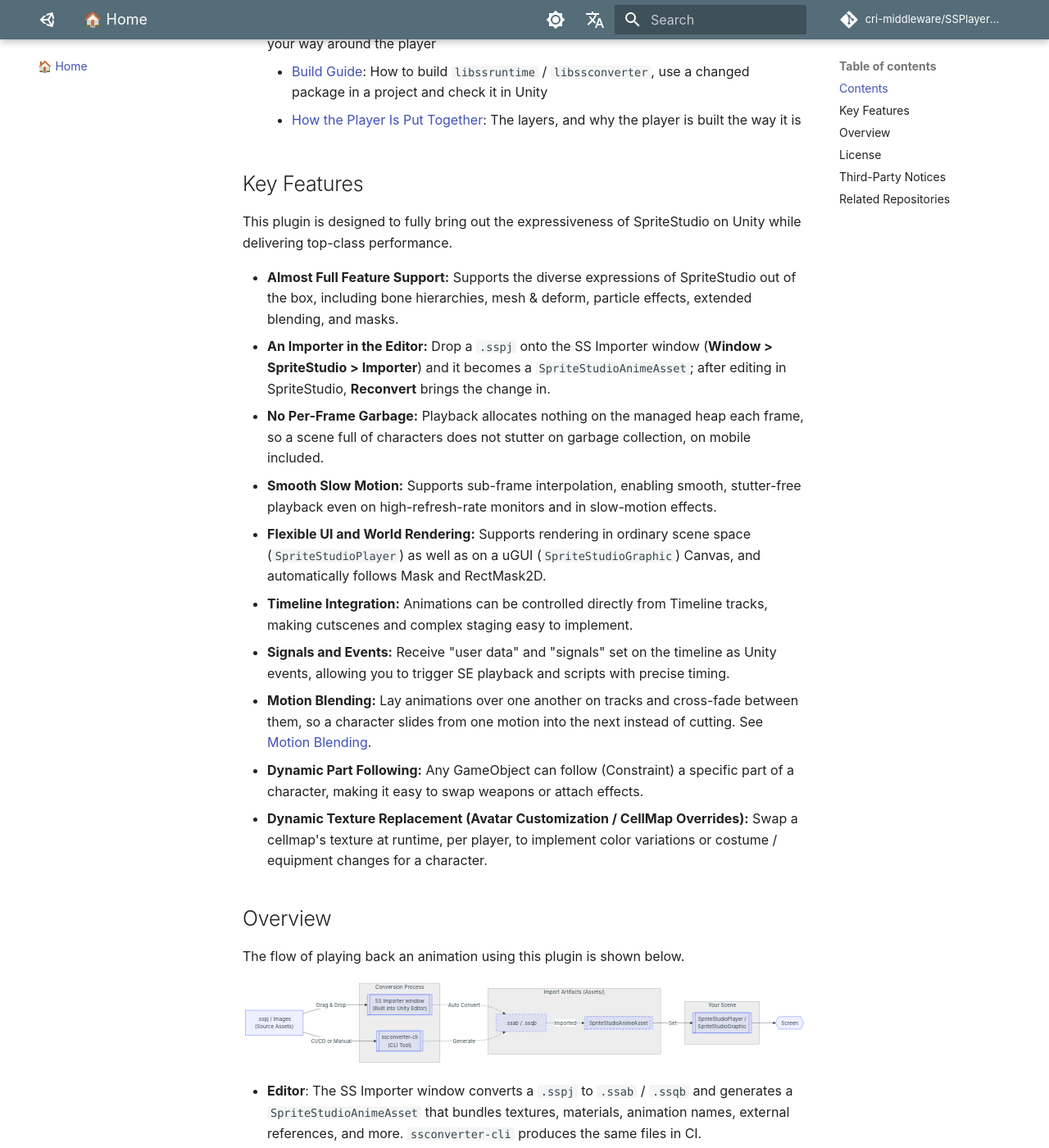
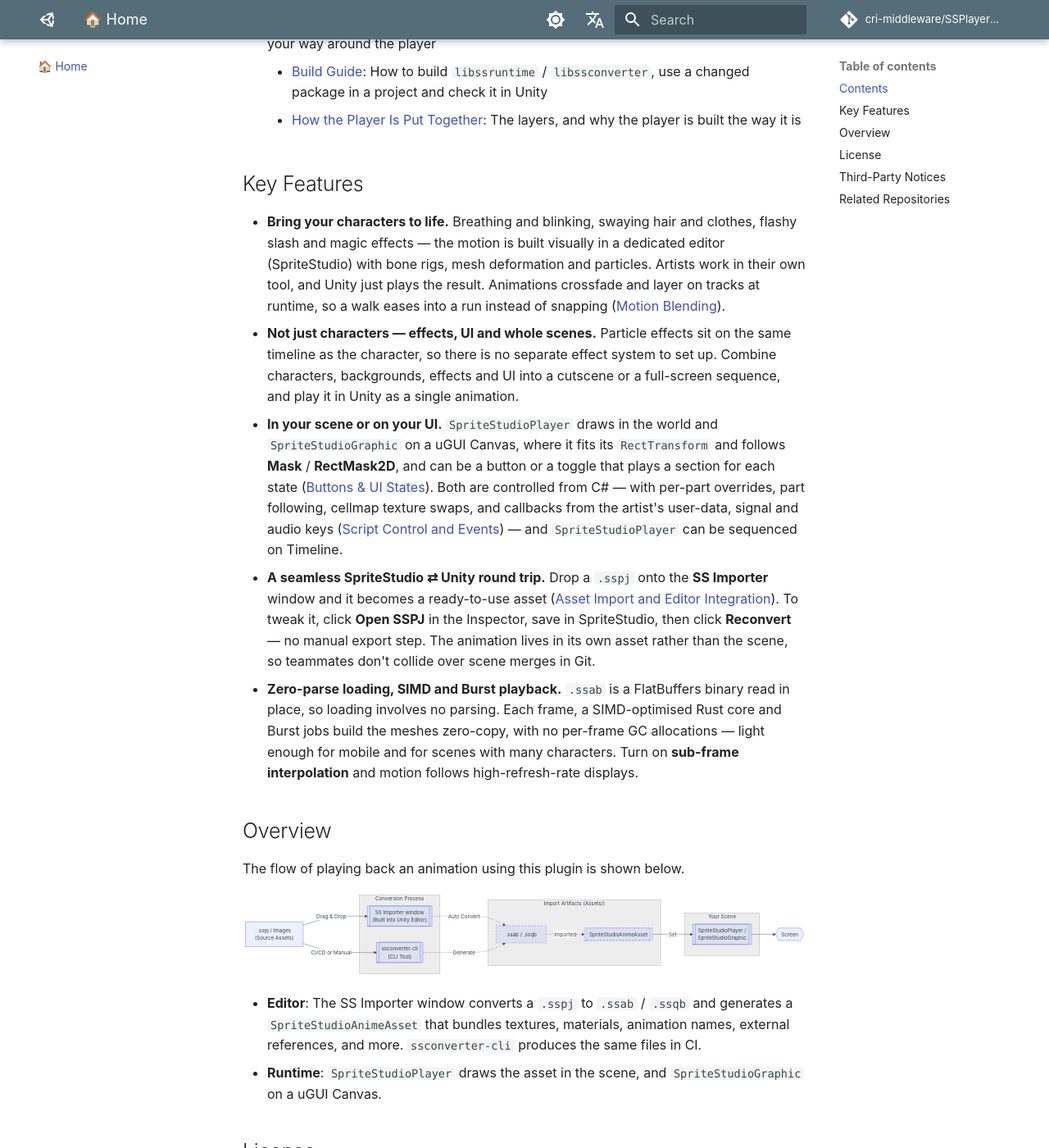
Before and after one commit to cri-middleware/SSPlayerForUnity, an MkDocs documentation site: the page built from docs/en/index.md, in a window 1280 px wide and 1400 px high, scrolled down 1152 px. Shown: the whole window at 82% size. Built offline with MkDocs 1.6.1 and Material for MkDocs 9.7.7, drawn with Linux system fonts in a browser that asks for light colours; comment, search, counter and statistics services are not loaded.

Commit message:
docs: match the docs home's features to the README's why list
The home page's ten Key Features become the README's five points, in both
languages, with links into the guides. What only the old list named is folded
into them: part following, cellmap texture swaps and Timeline. The importer's
menu path (Window > SpriteStudio > Importer) is on the install, basic usage and
asset import pages.

```diff
--- a/docs/en/index.md
+++ b/docs/en/index.md
@@ -32,18 +32,11 @@ This documentation is organized by purpose, as follows.
 
 ## Key Features
 
-This plugin is designed to fully bring out the expressiveness of SpriteStudio on Unity while delivering top-class performance.
-
-*   **Almost Full Feature Support:** Supports the diverse expressions of SpriteStudio out of the box, including bone hierarchies, mesh & deform, particle effects, extended blending, and masks.
-*   **An Importer in the Editor:** Drop a `.sspj` onto the SS Importer window (**Window > SpriteStudio > Importer**) and it becomes a `SpriteStudioAnimeAsset`; after editing in SpriteStudio, **Reconvert** brings the change in.
-*   **No Per-Frame Garbage:** Playback allocates nothing on the managed heap each frame, so a scene full of characters does not stutter on garbage collection, on mobile included.
-*   **Smooth Slow Motion:** Supports sub-frame interpolation, enabling smooth, stutter-free playback even on high-refresh-rate monitors and in slow-motion effects.
-*   **Flexible UI and World Rendering:** Supports rendering in ordinary scene space (`SpriteStudioPlayer`) as well as on a uGUI (`SpriteStudioGraphic`) Canvas, and automatically follows Mask and RectMask2D.
-*   **Timeline Integration:** Animations can be controlled directly from Timeline tracks, making cutscenes and complex staging easy to implement.
-*   **Signals and Events:** Receive "user data" and "signals" set on the timeline as Unity events, allowing you to trigger SE playback and scripts with precise timing.
-*   **Motion Blending:** Lay animations over one another on tracks and cross-fade between them, so a character slides from one motion into the next instead of cutting. See [Motion Blending](./workflow/motion_blending.md).
-*   **Dynamic Part Following:** Any GameObject can follow (Constraint) a specific part of a character, making it easy to swap weapons or attach effects.
-*   **Dynamic Texture Replacement (Avatar Customization / CellMap Overrides):** Swap a cellmap's texture at runtime, per player, to implement color variations or costume / equipment changes for a character.
+- **Bring your characters to life.** Breathing and blinking, swaying hair and clothes, flashy slash and magic effects — the motion is built visually in a dedicated editor (SpriteStudio) with bone rigs, mesh deformation and particles. Artists work in their own tool, and Unity just plays the result. Animations crossfade and layer on tracks at runtime, so a walk eases into a run instead of snapping ([Motion Blending](./workflow/motion_blending.md)).
+- **Not just characters — effects, UI and whole scenes.** Particle effects sit on the same timeline as the character, so there is no separate effect system to set up. Combine characters, backgrounds, effects and UI into a cutscene or a full-screen sequence, and play it in Unity as a single animation.
+- **In your scene or on your UI.** `SpriteStudioPlayer` draws in the world and `SpriteStudioGraphic` on a uGUI Canvas, where it fits its `RectTransform` and follows **Mask** / **RectMask2D**, and can be a button or a toggle that plays a section for each state ([Buttons & UI States](./workflow/ui_buttons.md)). Both are controlled from C# — with per-part overrides, part following, cellmap texture swaps, and callbacks from the artist's user-data, signal and audio keys ([Script Control and Events](./workflow/usage_scripting.md)) — and `SpriteStudioPlayer` can be sequenced on Timeline.
+- **A seamless SpriteStudio ⇄ Unity round trip.** Drop a `.sspj` onto the **SS Importer** window and it becomes a ready-to-use asset ([Asset Import and Editor Integration](./workflow/usage_asset_pipeline.md)). To tweak it, click **Open SSPJ** in the Inspector, save in SpriteStudio, then click **Reconvert** — no manual export step. The animation lives in its own asset rather than the scene, so teammates don't collide over scene merges in Git.
+- **Zero-parse loading, SIMD and Burst playback.** `.ssab` is a FlatBuffers binary read in place, so loading involves no parsing. Each frame, a SIMD-optimised Rust core and Burst jobs build the meshes zero-copy, with no per-frame GC allocations — light enough for mobile and for scenes with many characters. Turn on **sub-frame interpolation** and motion follows high-refresh-rate displays.
 
 ## Overview
 
```
Also changed, not shown: docs/ja/index.md (+5 -12 lines).
